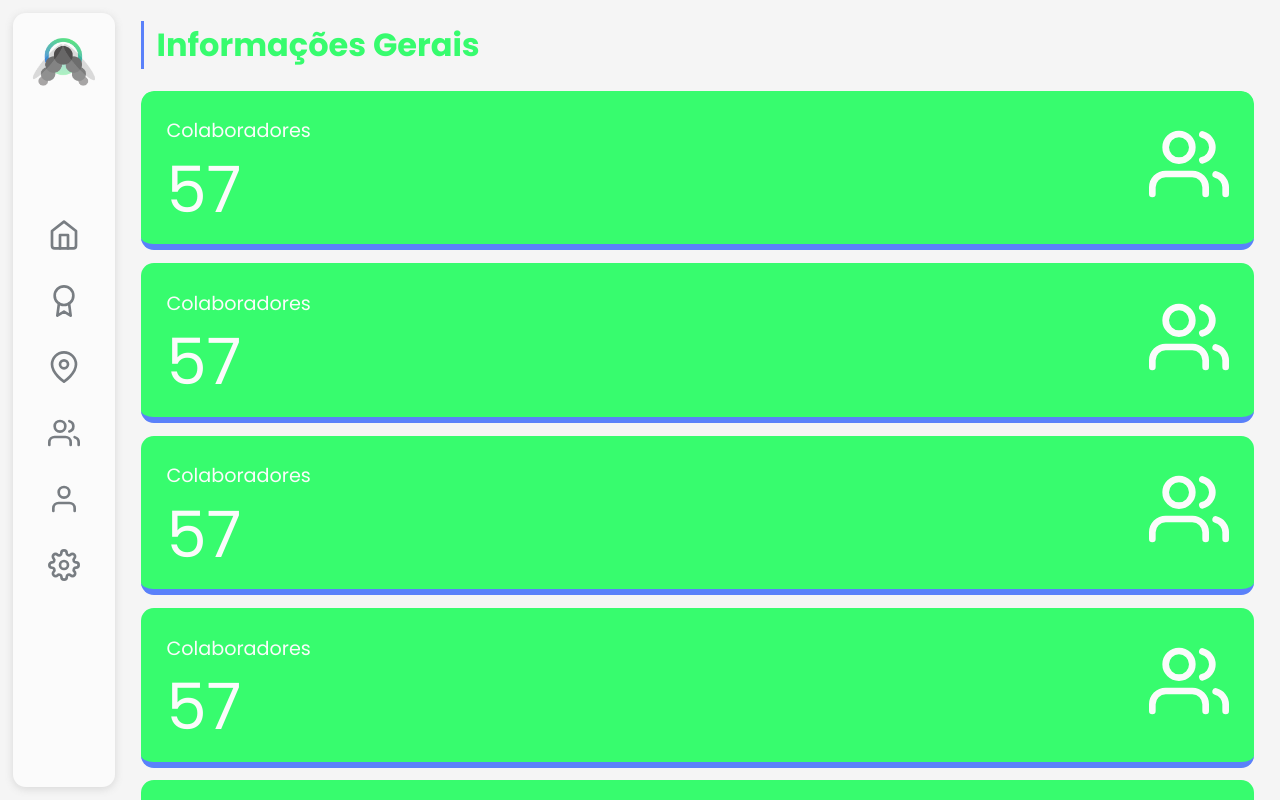
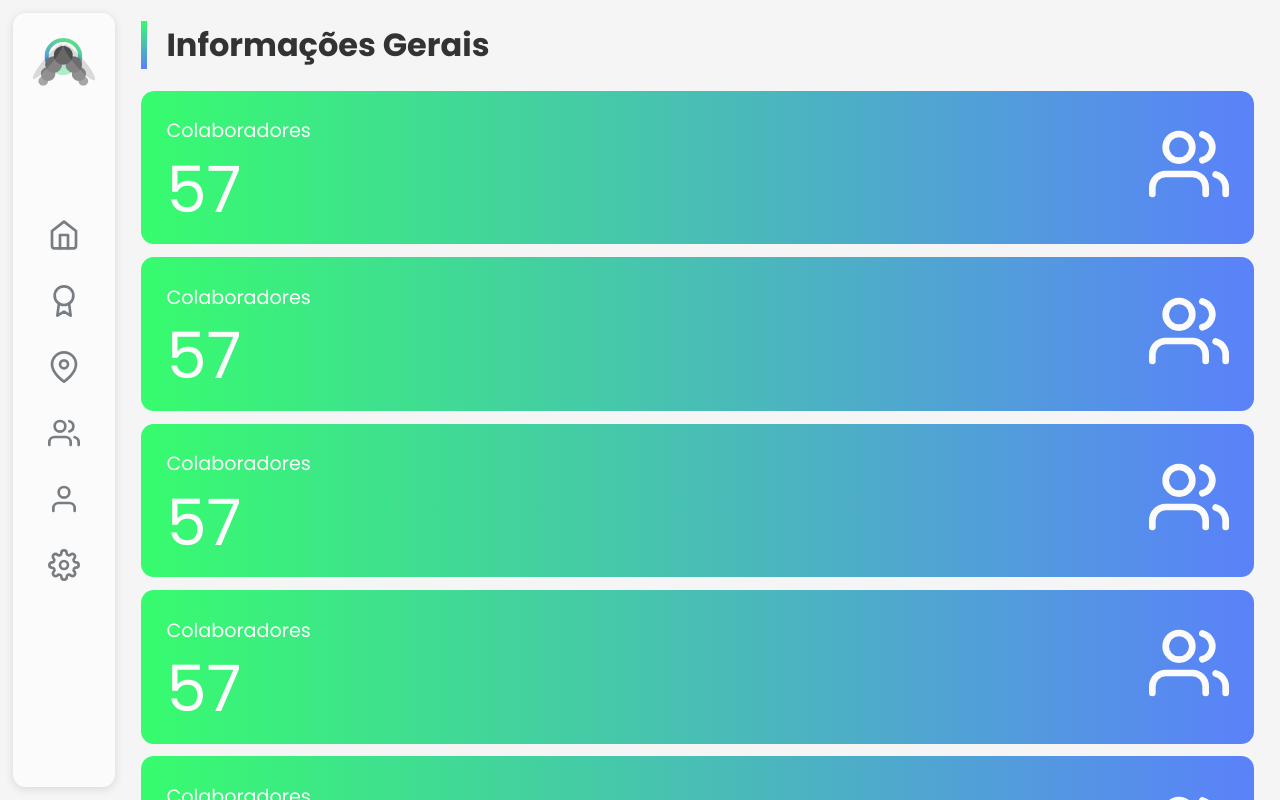
Before and after one commit to SpotifaiI/higia-web, a Next.js app: page / in a window 1280 px wide. Shown: the top 800 px of the page. Built offline with nearby package versions, Linux system fonts and the light colour scheme.

Commit message:
feat: add gradient to app wrapper

```diff
--- a/src/components/AppWrapper/index.tsx
+++ b/src/components/AppWrapper/index.tsx
@@ -4,7 +4,9 @@ import { NavigationBar } from "@/components/NavigationBar";
 import {
   Container,
   Content,
+  GradientSpan,
   MainTitle,
+  MainTitleContainer
 } from "./styles";
 
 export type AppWrapperProps = {
@@ -15,7 +17,10 @@ export function AppWrapper({ title, children }: AppWrapperProps) {
   return (
     <Container>
       <Content>
-        <MainTitle>{title}</MainTitle>
+        <MainTitleContainer>
+          <GradientSpan />
+          <MainTitle>{title}</MainTitle>
+        </MainTitleContainer>
 
         {children}
       </Content>
--- a/src/components/AppWrapper/styles.ts
+++ b/src/components/AppWrapper/styles.ts
@@ -25,7 +25,17 @@ export const Content = styled.main`
 export const MainTitle = styled.h1`
   font-size: 2rem;
   line-height: 3rem;
-  color: var(--color-main-1);
-  padding-left: .8rem;
-  border-left: .2rem solid var(--color-main-2);
+  margin-left: 1.6rem;
+  color: var(--color-darker);
 `;
+
+export const GradientSpan = styled.span`
+  height: 100%;
+  width: .4rem;
+  position: absolute;
+  background: linear-gradient(to bottom, var(--color-main-1) 0%, var(--color-main-2) 100%);
+`;
+
+export const MainTitleContainer = styled.div`
+  position: relative;
+`;
--- a/src/components/StatsCard/styles.ts
+++ b/src/components/StatsCard/styles.ts
@@ -6,10 +6,9 @@ export const StatisticContainer = styled.span`
   display: flex;
   align-items: center;
   justify-content: space-between;
-  background-color: var(--color-main-1);
   padding: 1.6rem;
   border-radius: .8rem;
-  border-bottom: .4rem solid var(--color-main-2);
+  background: linear-gradient(to right, var(--color-main-1) 0%, var(--color-main-2) 100%);
 `;
 
 export const StatisticTitle = styled.span`
--- a/src/components/TabNavigationButton/styles.ts
+++ b/src/components/TabNavigationButton/styles.ts
@@ -14,7 +14,7 @@ export const NavigationButton = styled(Link)`
   border-radius: 50%;
 
   &:hover {
-    color: var(--color-main-1);
-    border-bottom: .32rem solid var(--color-main-2);
+    color: var(--color-white);
+    background: linear-gradient(to right, var(--color-main-1) 0%, var(--color-main-2) 100%);
   }
 `;
```
